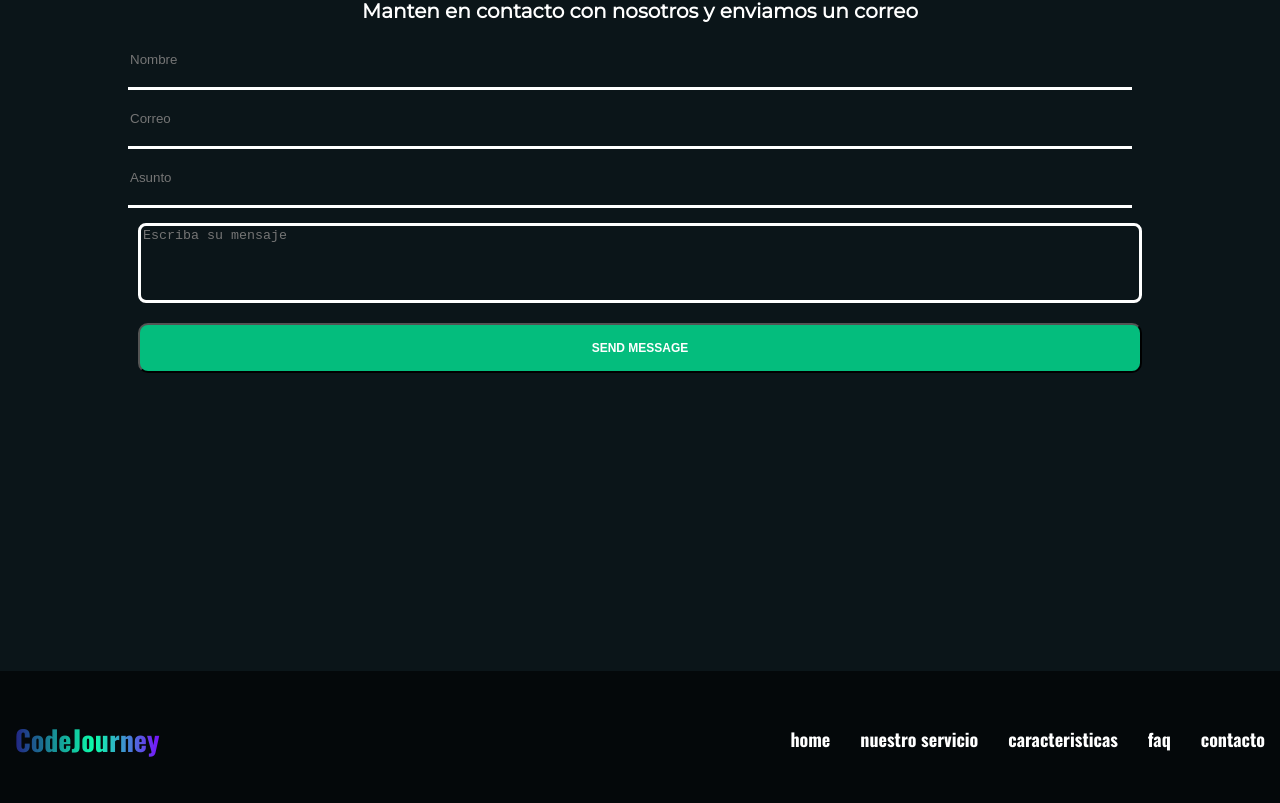
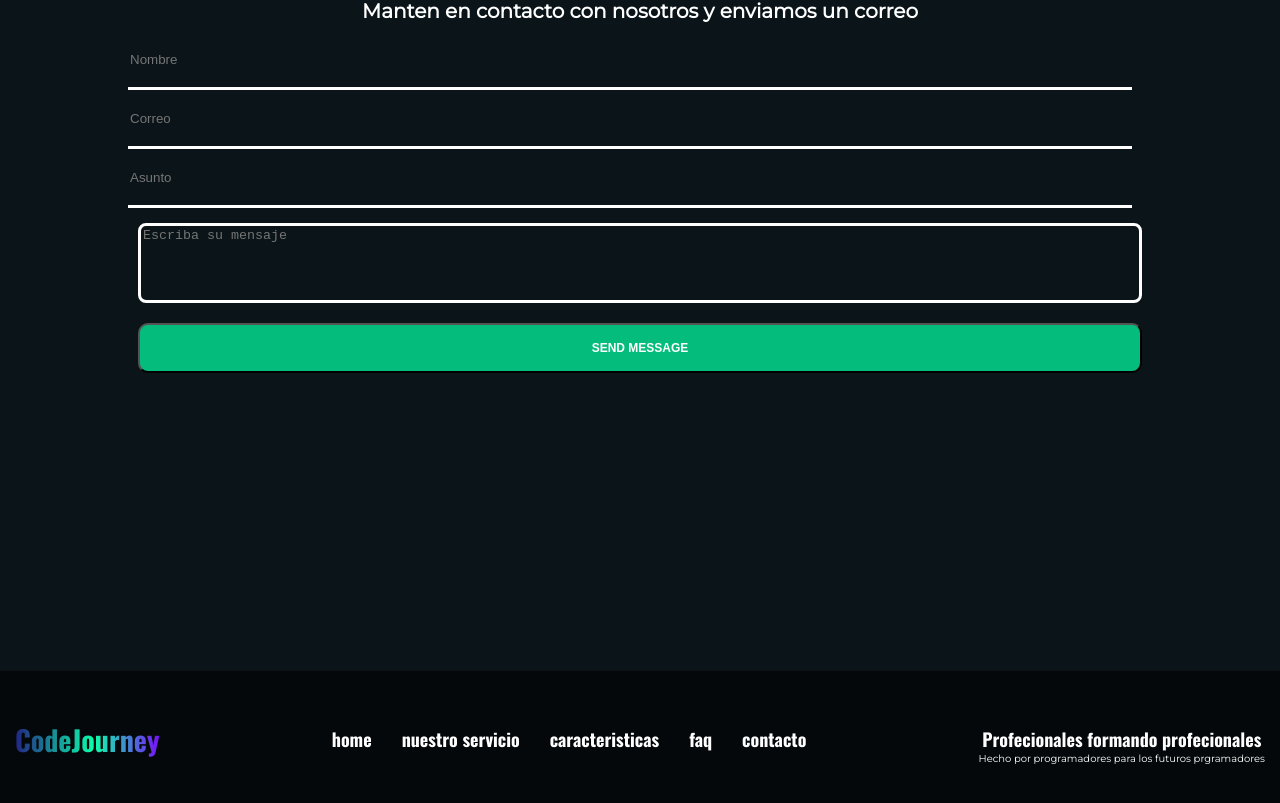
Before and after one commit to SofiDevO/proyecto--fullstack, a React (Vite) app in the folder frontend/CodeJourney/: page / in a window 1280 px wide. Shown: the part 1607-2410 px from the top of the page. Built offline with nearby package versions, Linux system fonts and the light colour scheme.

Commit message:
se añade texto faltante en footer

```diff
--- a/frontend/CodeJourney/src/components/footer/Footer.css
+++ b/frontend/CodeJourney/src/components/footer/Footer.css
@@ -19,13 +19,32 @@
   color: var(--text-color);
 }
 
+.text-container-footer{
+  display: flex;
+  justify-content: center;
+  align-items: center;
+  flex-direction: column;
+  margin-top: 13px;
+}
+.text-container-footer h2{
+font-size: var(--text-content);
+}
 
+.text-container-footer p{
+  font-size: 1rem;
+  }
 @media only screen and (max-width: 768px) {
   .container {
       flex-direction: column;
       height: auto;
   }
 
+  .text-container-footer{
+    flex-direction: column;
+    height: auto;
+}
+
+
   .link-container {
       flex-direction: column;
       gap: 10px;
--- a/frontend/CodeJourney/src/components/footer/Footer.jsx
+++ b/frontend/CodeJourney/src/components/footer/Footer.jsx
@@ -9,12 +9,16 @@ export const Footer = () => {
       <Logo/>
         <div className="link-container">
             <a href="#" className="link">home</a>
-            <a href="#" className="link">nuestro servicio</a>
+            <a href="#servicio" className="link">nuestro servicio</a>
             <a href="#" className="link">caracteristicas</a>
             <a href="#" className="link">faq</a>
             <a href="#" className="link">contacto</a>
 
         </div>
+        <div className="text-container-footer">
+          <h2>Profecionales formando profecionales</h2>
+          <p>Hecho por programadores para los futuros prgramadores</p>
+        </div>
 
    </footer>
   )
```
